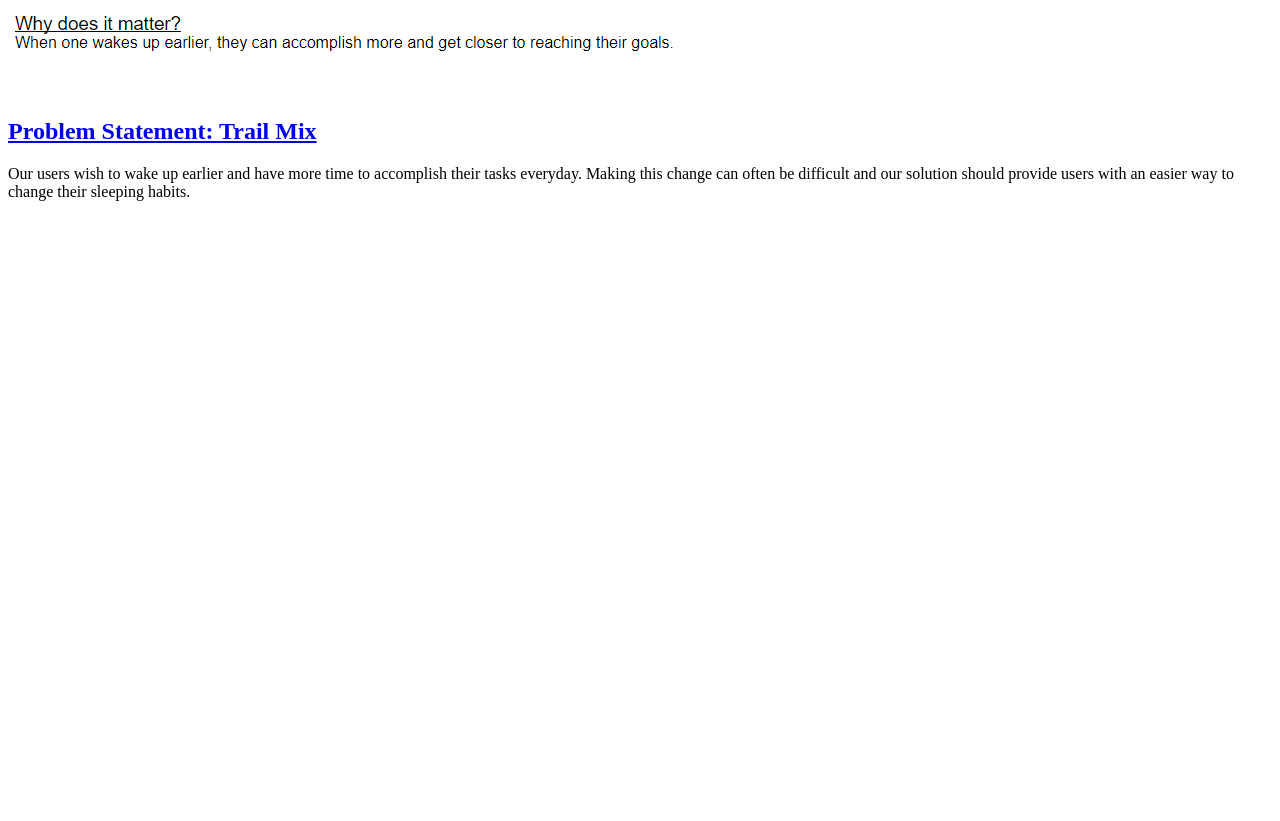
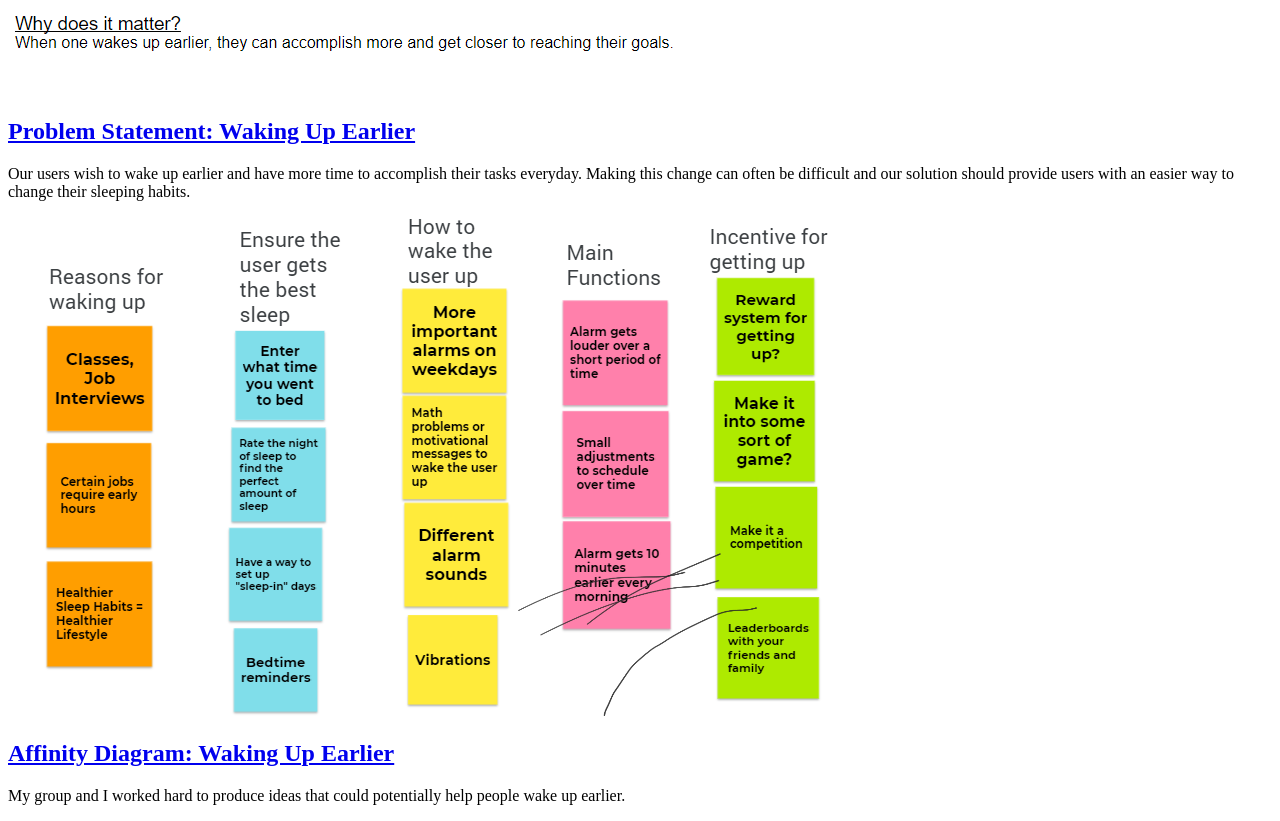
Before and after one commit to jsession0/jsession0.github.io, a plain HTML site: page index.html in a window 1280 px wide. Shown: the part 372-1193 px from the top of the page. Before the commit the page ends 800 px from the top, so only its background shows below. Drawn offline with Linux system fonts and the light colour scheme.

Commit message:
Add files via upload

```diff
--- a/index.html
+++ b/index.html
@@ -7,14 +7,26 @@
         <h1>
             Jalen Session's CSCE 190 Site
         </h1>
+
+        <!--Problem Statement Assignment-->
         <section class="assignment">
             <a href="files/problemstatement.pdf"><img src="images/problemstatement.png"></a>
             <section class="ass-details">
-                <a href="files/problemstatement.pdf"><h2>Problem Statement: Trail Mix</h2></a>
+                <a href="files/problemstatement.pdf"><h2>Problem Statement: Waking Up Earlier</h2></a>
                 <p>
                     Our users wish to wake up earlier and have more time to accomplish their tasks everyday. Making this change can often be difficult and our solution should provide users with an easier way to change their sleeping habits.
                 </p>
             </section>
+
+            <!--Affinity Diagram Assignment-->
+            <section class="assignment">
+                <a href="files/affinitydiagram.pdf"><img src="images/affinitydiagram.png"></a>
+                <section class="ass-details">
+                    <a href="files/affinitydiagram.pdf"><h2>Affinity Diagram: Waking Up Earlier</h2></a>
+                    <p>
+                        My group and I worked hard to produce ideas that could potentially help people wake up earlier.
+                    </p>
+                </section>
         </section>
     </body>
 </html>
```
Also changed, not shown: images/affinitydiagram.png (added), 1 other file.
